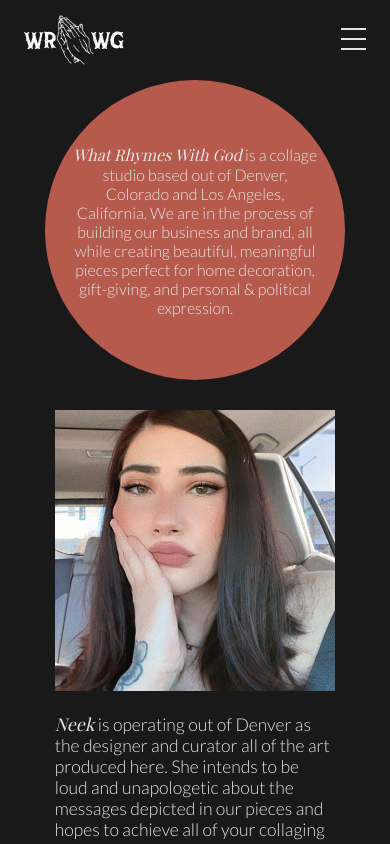
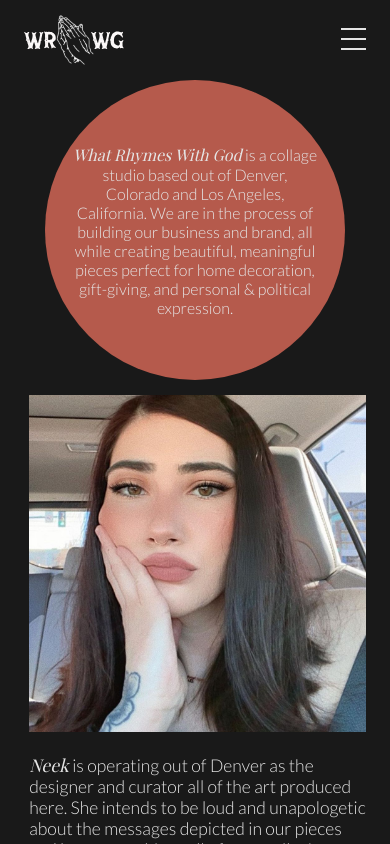
Before and after one commit to julietteabeyta/portfolio-2021, a Next.js app: page /about in a window 390 px wide. Shown: the top 844 px of the page. Built offline with nearby package versions, Linux system fonts and the light colour scheme; a web font is replaced by a local one.

Commit message:
Adjust about responsive styling

```diff
--- a/styles.css
+++ b/styles.css
@@ -253,8 +253,8 @@ span {
   font-size: 1.1rem;
 }
 .about-section .about-container div {
-  padding: 15px;
-  width: 75%;
+  padding: 0 45px 0 50px;
+  width: 90%;
 }
 .about-section .about-container img {
   height: auto;
@@ -455,6 +455,9 @@ footer a {
     padding: 35px;
     font-size: 1.5em;
   }
+  .about-section .about-container div {
+    width: 75%;
+  }
 }
 @media screen and (min-width: 768px) {
   .section.section-1 {
@@ -482,6 +485,7 @@ footer a {
     align-items: start;
   }
   .about-section .about-container div {
+    padding: 15px;
     width: 50%;
   }
   .about-section > div {
--- a/styles.scss
+++ b/styles.scss
@@ -257,8 +257,8 @@ span {
     padding: 15px;
     font-size: 1.1rem;
     div {
-      padding: 15px;
-      width: 75%;
+      padding: 0 45px 0 50px;
+      width: 90%;
     }
     img {
       height: auto;
@@ -473,6 +473,11 @@ footer {
       padding: 35px;
       font-size: 1.5em;
     }
+    .about-container {
+      div {
+        width: 75%;
+      }
+    }
   }
 }
 @media screen and (min-width: 768px) {
@@ -506,6 +511,7 @@ footer {
       flex-direction: row;
       align-items: start;
       div {
+        padding: 15px;
         width: 50%;
       }
     }
```
